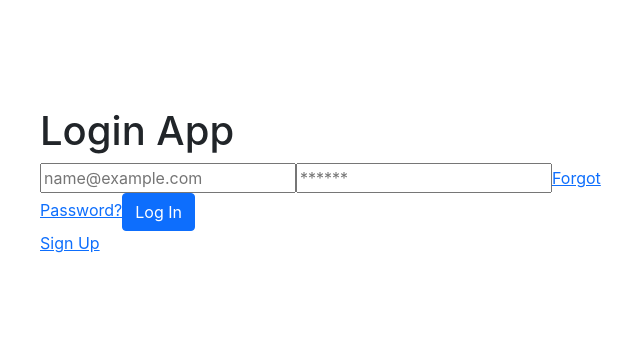
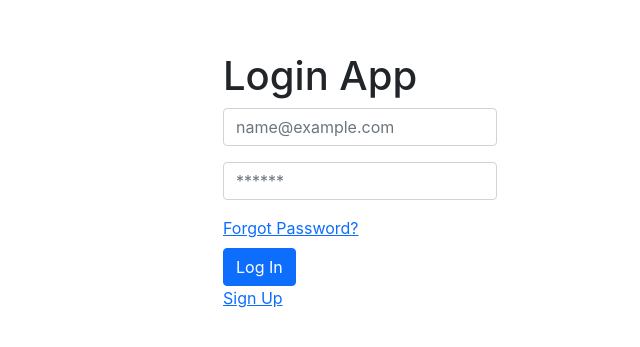
Before and after one commit to nexckycort/login-client-aluxion, a React (Create React App) app: page /login in a window 1280 px wide. Shown: the part 219-566 px from the top of the page, without its empty margins (280-920 px from the left). Built offline with nearby package versions, Linux system fonts and the light colour scheme; no server answers.

Commit message:
feat: add message error login

```diff
--- a/src/index.scss
+++ b/src/index.scss
@@ -24,7 +24,7 @@
 // @import '../node_modules/bootstrap/scss/breadcrumb';
 // @import '../node_modules/bootstrap/scss/pagination';
 // @import '../node_modules/bootstrap/scss/badge';
-// @import '../node_modules/bootstrap/scss/alert';
+@import '../node_modules/bootstrap/scss/alert';
 // @import '../node_modules/bootstrap/scss/progress';
 // @import '../node_modules/bootstrap/scss/list-group';
 // @import '../node_modules/bootstrap/scss/close';
--- a/src/infrastructure/views/components/ui/Input/Input.tsx
+++ b/src/infrastructure/views/components/ui/Input/Input.tsx
@@ -9,7 +9,7 @@ interface Props extends InputHTMLAttributes<HTMLInputElement> {
 const Input: React.FC<Props> = (props) => {
   const { className, children, onInput, ...rest } = props
 
-  const rootClassName = cn(className)
+  const rootClassName = cn(className, 'form-control')
 
   const handleOnInput = (event: React.ChangeEvent<HTMLInputElement>): any => {
     if (onInput !== undefined) {
--- a/src/infrastructure/views/hooks/useAsync/useAsync.ts
+++ b/src/infrastructure/views/hooks/useAsync/useAsync.ts
@@ -24,6 +24,9 @@ const useAsync = <T extends any>(asyncFunction: any, immediate = true) => {
       .catch((error: Error) => {
         setError(error)
         setStatus(STATUS.ERROR)
+        setTimeout(() => {
+          setStatus(STATUS.IDLE)
+        }, 3000)
       })
   }, [asyncFunction])
 
--- a/src/infrastructure/views/pages/Login/Login.tsx
+++ b/src/infrastructure/views/pages/Login/Login.tsx
@@ -42,13 +42,23 @@ const Login = (): JSX.Element => {
     <main className="center">
       <form onSubmit={handleOnSubmit}>
         <h1>Login App</h1>
-        <Input {...email} placeholder="name@example.com" />
-        <Input {...password} placeholder="******" />
-        <Link to={'/forgot-password'}>Forgot Password?</Link>
+        {status === STATUS.ERROR && (
+          <div className="alert alert-danger" role="alert">
+            {error.message}
+          </div>
+        )}
+        <div className="mb-3">
+          <Input {...email} placeholder="name@example.com" />
+        </div>
+        <div className="mb-3">
+          <Input {...password} placeholder="******" />
+        </div>
+        <div className="mb-2">
+          <Link to={'/forgot-password'}>Forgot Password?</Link>
+        </div>
         <Button type="submit" disabled={status === STATUS.PENDING}>
           Log In
         </Button>
-        {status === STATUS.ERROR && <span>{error.message}</span>}
       </form>
       <Link to={'/signup'}>Sign Up</Link>
     </main>
```
